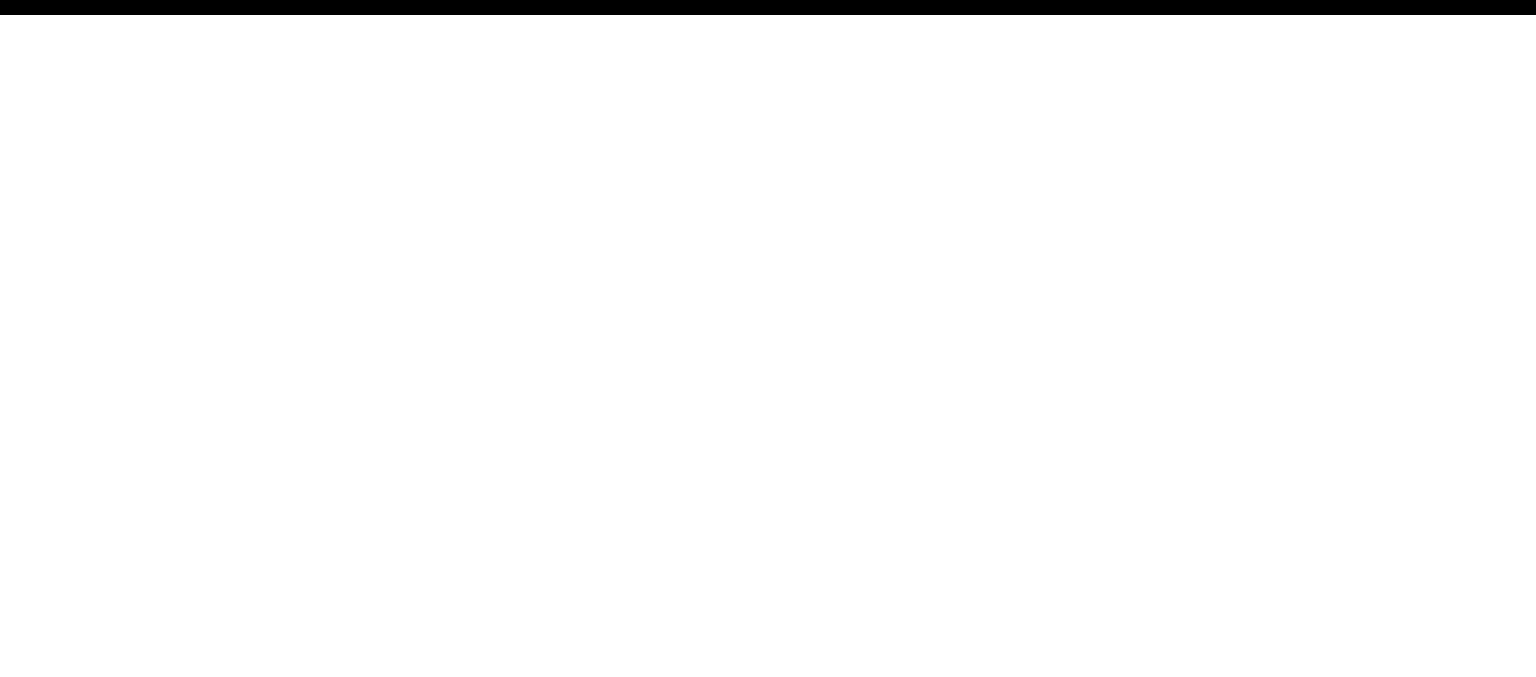
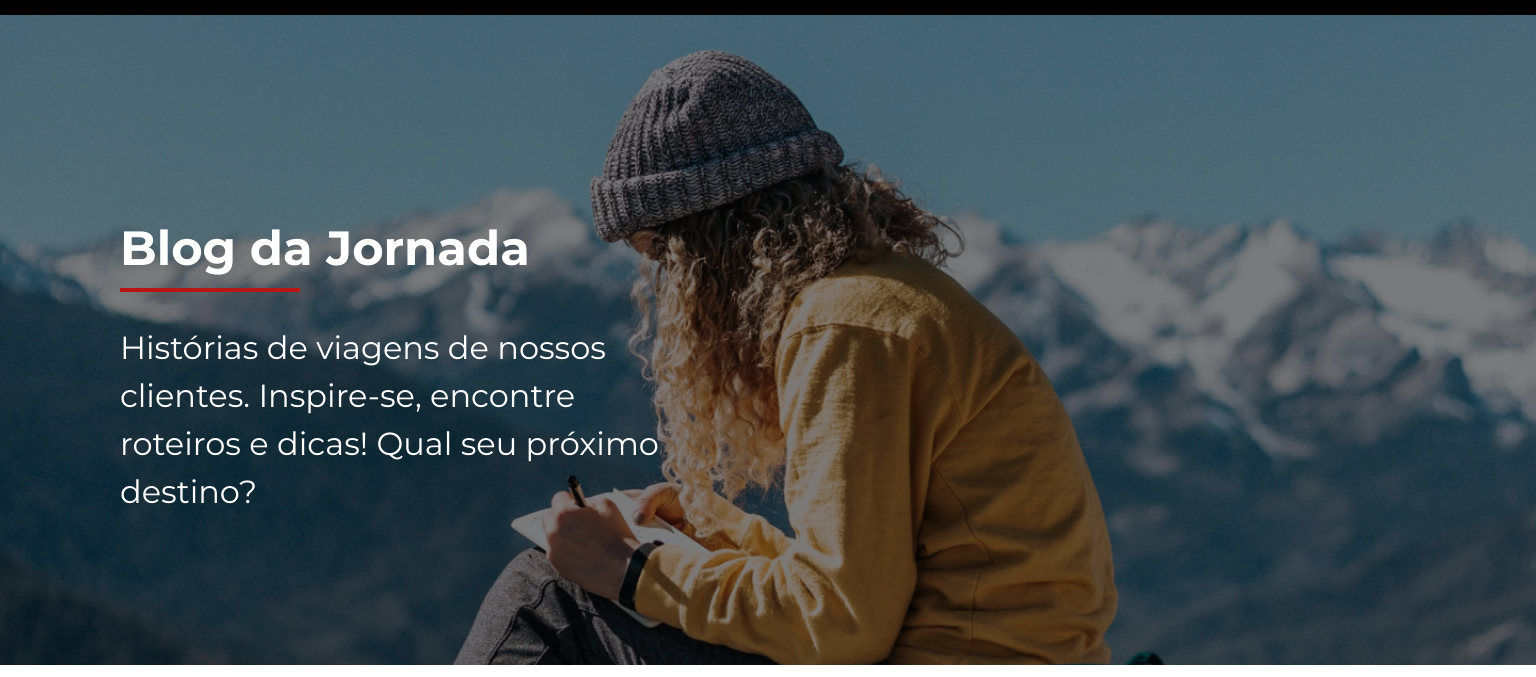
Before and after one commit to VitoriamColombo/travel-agency-website, a plain HTML site: page blog.html in a window 1536 px wide. Shown: the part 123-800 px from the top of the page. Drawn offline with Linux system fonts and the light colour scheme.

Commit message:
Adiciona hero na pagina blog

```diff
--- a/blog.html
+++ b/blog.html
@@ -4,6 +4,10 @@
     <meta charset="UTF-8" />
     <meta name="viewport" content="width=device-width, initial-scale=1.0" />
     <title>Blog</title>
+    <link
+      href="https://fonts.googleapis.com/css2?family=Montserrat:wght@100..900&display=swap"
+      rel="stylesheet"
+    />
     <link rel="stylesheet" href="css/styles.css" />
   </head>
   <body>
@@ -60,5 +64,16 @@
         </div>
       </div>
     </header>
+    <!--Hero-->
+    <section class="hero-blog">
+      <div class="hero-blog-content">
+        <h1 class="hero-blog-title">Blog da Jornada</h1>
+        <hr class="divider divider-hero-blog" />
+        <p class="description hero-blog-description">
+          Histórias de viagens de nossos clientes. Inspire-se, encontre roteiros
+          e dicas! Qual seu próximo destino?
+        </p>
+      </div>
+    </section>
   </body>
 </html>
--- /dev/null
+++ b/css/blog.css
@@ -0,0 +1,56 @@
+.hero-blog {
+  background-image: linear-gradient(rgba(0, 0, 0, 0.35), rgba(0, 0, 0, 0.35)),
+    url(../assets/blog/hero-blog-mobile.jpg);
+  width: 100%;
+  height: 460px;
+  background-size: cover;
+  background-position: center;
+  color: var(--text-secondary-color);
+}
+
+.hero-blog-content {
+  padding: 40px 24px 32px;
+}
+
+.hero-blog-title {
+  font-size: 48px;
+  font-weight: var(--title-weight);
+  line-height: 100%;
+}
+
+.divider-hero-blog {
+  margin: 16px 0 32px;
+}
+
+@media screen and (min-width: 768px) {
+  .hero-blog {
+    background-image: url(../assets/blog/hero-blog-tablet.png);
+    height: 620px;
+  }
+  .hero-blog-content {
+    padding: 158px 98px;
+  }
+
+  .hero-blog-description {
+    font-size: 32px;
+    line-height: 150%;
+  }
+}
+
+@media screen and (min-width: 1440px) {
+  .hero-blog {
+    background-image: url(../assets/blog/hero-blog-desktop.png);
+    height: 650px;
+    background-size: cover;
+    background-position: center;
+    position: relative;
+  }
+
+  .hero-blog-content {
+    width: 579px;
+    padding: 209px 0 0;
+    margin-left: 120px;
+    display: flex;
+    flex-direction: column;
+  }
+}
--- a/css/styles.css
+++ b/css/styles.css
@@ -8,3 +8,4 @@
 @import url(testimonials.css);
 @import url(hero-footer.css);
 @import url(footer.css);
+@import url(blog.css);
```
Also changed, not shown: assets/blog/hero-blog-desktop.png (added), assets/blog/hero-blog-tablet.png (added), 1 other file.
